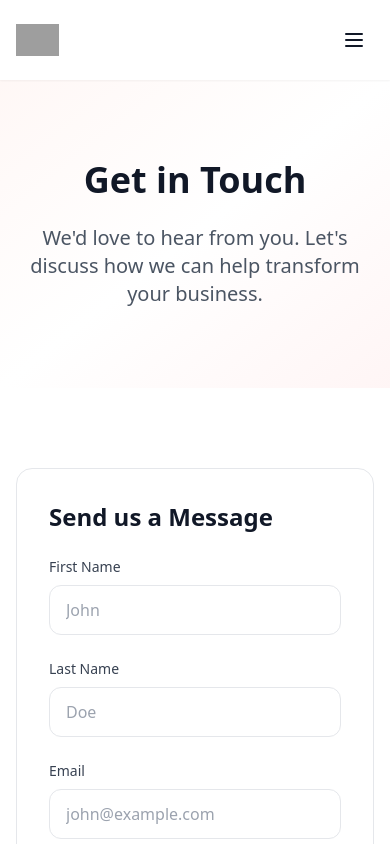
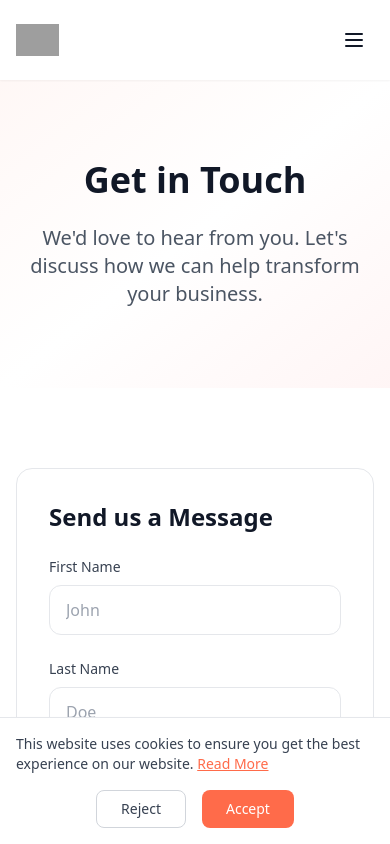
Before and after one commit to chornthorn/beasy-web-landing, a React (Vite) app: page /contact in a window 390 px wide. Shown: the top 844 px of the page. Built offline with nearby package versions, Linux system fonts and the light colour scheme; grey boxes are pictures that could not be loaded; a web font is replaced by a local one.

Commit message:
add Privacy Policy page and Cookie Consent component; update App routing

```diff
--- a/src/App.tsx
+++ b/src/App.tsx
@@ -20,7 +20,9 @@ import BlogDetail from "./pages/blog/detail";
 import ContactPage from "./pages/contact";
 import PortfolioPage from "./pages/portfolio";
 import CareerPage from "./pages/career";
+import PrivacyPolicy from "./pages/privacy";
 import { LanguageProvider } from "./contexts/LanguageContext";
+import CookieConsent from "./components/CookieConsent";
 
 function App() {
   const [heroVersion, setHeroVersion] = React.useState<
@@ -48,7 +50,7 @@ function App() {
                 <Header />
                 <main>
                   {/* Hero Version Toggle */}
-                  <div className="fixed bottom-4 right-4 z-50 bg-white rounded-full shadow-lg border border-gray-200 p-2">
+                  <div className="fixed bottom-4 right-4 z-40 bg-white rounded-full shadow-lg border border-gray-200 p-2">
                     <button
                       onClick={() => setHeroVersion(nextVersion())}
                       className="text-sm font-medium text-gray-600 hover:text-[#ff6b4a] transition-colors duration-300 px-3 py-1"
@@ -109,9 +111,13 @@ function App() {
           {/* Contact Page */}
           <Route path="/contact" element={<ContactPage />} />
 
+          {/* Privacy Policy Page */}
+          <Route path="/privacy" element={<PrivacyPolicy />} />
+
           {/* 404 Page */}
           <Route path="*" element={<NotFound />} />
         </Routes>
+        <CookieConsent />
       </Router>
     </LanguageProvider>
   );
--- /dev/null
+++ b/src/components/CookieConsent.tsx
@@ -0,0 +1,53 @@
+import React, { useState, useEffect } from "react";
+import { Link } from "react-router-dom";
+
+const CookieConsent: React.FC = () => {
+  const [isVisible, setIsVisible] = useState(false);
+
+  useEffect(() => {
+    const cookieChoice = localStorage.getItem("cookieChoice");
+    if (!cookieChoice) {
+      setIsVisible(true);
+    }
+  }, []);
+
+  const handleChoice = (choice: "accept" | "reject") => {
+    localStorage.setItem("cookieChoice", choice);
+    setIsVisible(false);
+  };
+
+  if (!isVisible) return null;
+
+  return (
+    <div className="fixed bottom-0 left-0 right-0 bg-white border-t border-gray-200 shadow-lg z-50 transition-transform duration-300 ease-in-out">
+      <div className="max-w-7xl mx-auto px-4 py-4 sm:px-6 flex flex-col sm:flex-row items-center justify-between">
+        <p className="text-gray-700 text-sm mb-4 sm:mb-0">
+          This website uses cookies to ensure you get the best experience on our
+          website.{" "}
+          <Link
+            to="/privacy"
+            className="text-[#ff6b4a] hover:text-[#ff8568] underline transition-colors duration-300"
+          >
+            Read More
+          </Link>
+        </p>
+        <div className="flex gap-4">
+          <button
+            onClick={() => handleChoice("reject")}
+            className="border border-gray-300 text-gray-700 px-6 py-2 rounded-lg text-sm font-medium hover:bg-gray-50 transition-colors duration-300"
+          >
+            Reject
+          </button>
+          <button
+            onClick={() => handleChoice("accept")}
+            className="bg-[#ff6b4a] text-white px-6 py-2 rounded-lg text-sm font-medium hover:bg-[#ff8568] transition-colors duration-300"
+          >
+            Accept
+          </button>
+        </div>
+      </div>
+    </div>
+  );
+};
+
+export default CookieConsent;
--- /dev/null
+++ b/src/pages/privacy/index.tsx
@@ -0,0 +1,76 @@
+import React from "react";
+import Header from "../../components/layout/Header";
+import Footer from "../../components/layout/Footer";
+
+const PrivacyPolicy: React.FC = () => {
+  return (
+    <div className="min-h-screen">
+      <Header />
+      <main className="max-w-4xl mx-auto px-4 py-12 sm:px-6 lg:px-8">
+        <h1 className="text-4xl font-bold text-gray-900 mb-8">
+          Privacy Policy
+        </h1>
+
+        <section className="prose prose-lg">
+          <h2>Cookie Policy</h2>
+          <p>
+            Our website uses cookies to enhance your browsing experience and
+            provide personalized services. This policy explains how we use
+            cookies and similar technologies on our website.
+          </p>
+
+          <h3>What are Cookies?</h3>
+          <p>
+            Cookies are small text files that are stored on your device when you
+            visit our website. They help us recognize your device and provide a
+            better user experience.
+          </p>
+
+          <h3>How We Use Cookies</h3>
+          <ul>
+            <li>Essential cookies: Required for basic website functionality</li>
+            <li>
+              Analytics cookies: Help us understand how visitors use our website
+            </li>
+            <li>Preference cookies: Remember your settings and preferences</li>
+            <li>Marketing cookies: Used for personalized advertising</li>
+          </ul>
+
+          <h3>Your Choices</h3>
+          <p>
+            You can control cookie preferences through your browser settings.
+            However, disabling certain cookies may limit your ability to use
+            some features of our website.
+          </p>
+
+          <h2>Data Collection</h2>
+          <p>
+            We collect and process your personal data in accordance with
+            applicable data protection laws. The types of data we collect may
+            include:
+          </p>
+          <ul>
+            <li>Contact information (name, email, phone number)</li>
+            <li>Usage data (how you interact with our website)</li>
+            <li>
+              Technical data (IP address, browser type, device information)
+            </li>
+          </ul>
+
+          <h2>Contact Us</h2>
+          <p>
+            If you have any questions about our privacy policy or how we handle
+            your data, please contact us at:
+            <br />
+            Email: privacy@suntel.com
+            <br />
+            Phone: +855 123 456 789
+          </p>
+        </section>
+      </main>
+      <Footer />
+    </div>
+  );
+};
+
+export default PrivacyPolicy;
```
